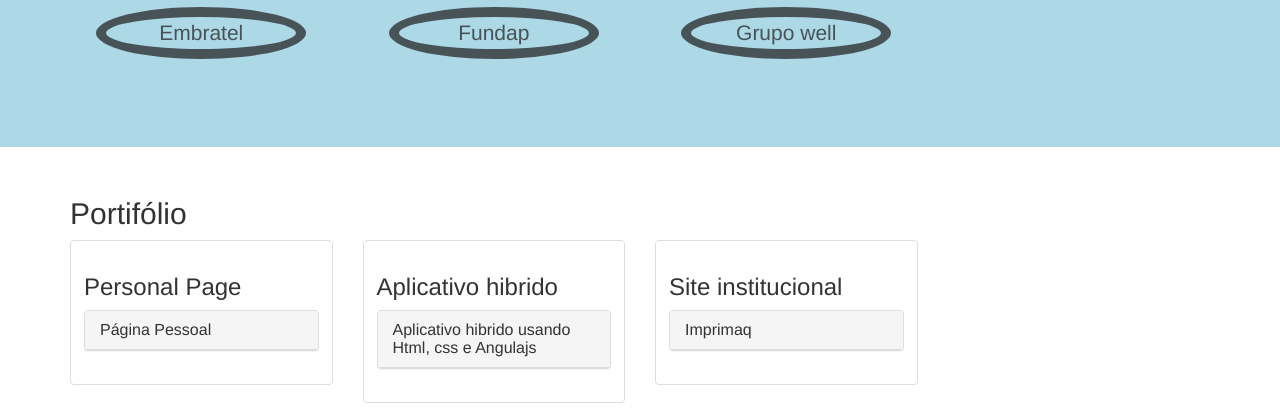
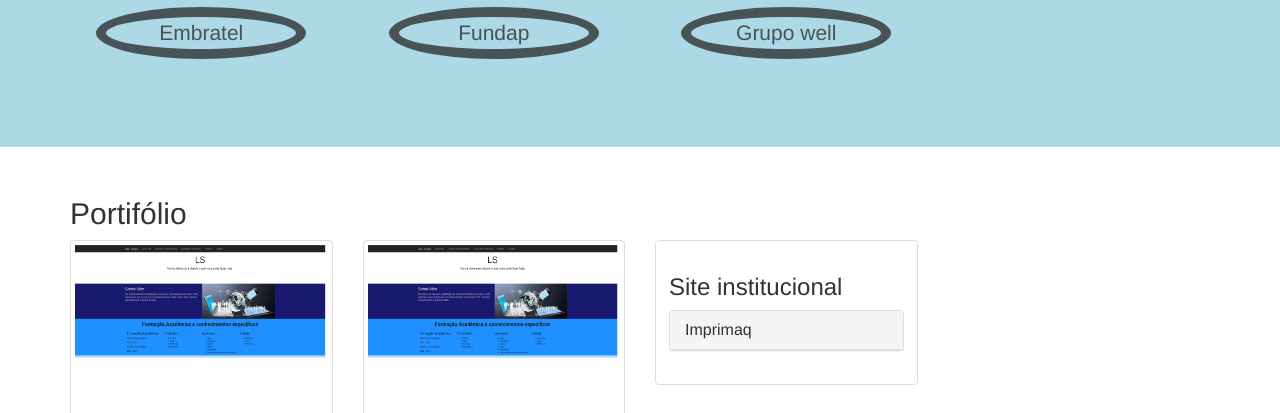
Before and after one commit to lucaspiovani/Personal_page, a plain HTML site: page index.html in a window 1280 px wide. Shown: the part 910-1323 px from the top of the page. Drawn offline with Linux system fonts and the light colour scheme; a script that the page names is missing.

Commit message:
Adicionando imagens

```diff
--- a/index.html
+++ b/index.html
@@ -167,6 +167,7 @@
 		    <!-- primeiro portifolio -->
 		    <div class="col-xs-12 col-sm-6 col-lg-3 col-md-4">
 		    	<div class="thumbnail">
+		    		<img  class="img-responsive" src="imagens/Personal_page.png">
 		    		<div class="caption">
 		    			<h3>Personal Page</h3>
 		    			<div class="panel panel-default">
@@ -186,6 +187,7 @@
 			<!-- segundo portifolio -->
 			<div class="col-xs-12 col-sm-6 col-lg-3 col-md-4">
 				<div class="thumbnail">
+				  <img  class="img-responsive" src="imagens/Personal_page.png">
 					<div class="caption">
 						<h3>Aplicativo hibrido</h3>
 						<div class="panel panel-default">
```
Also changed, not shown: imagens/Personal_page.png (added).
